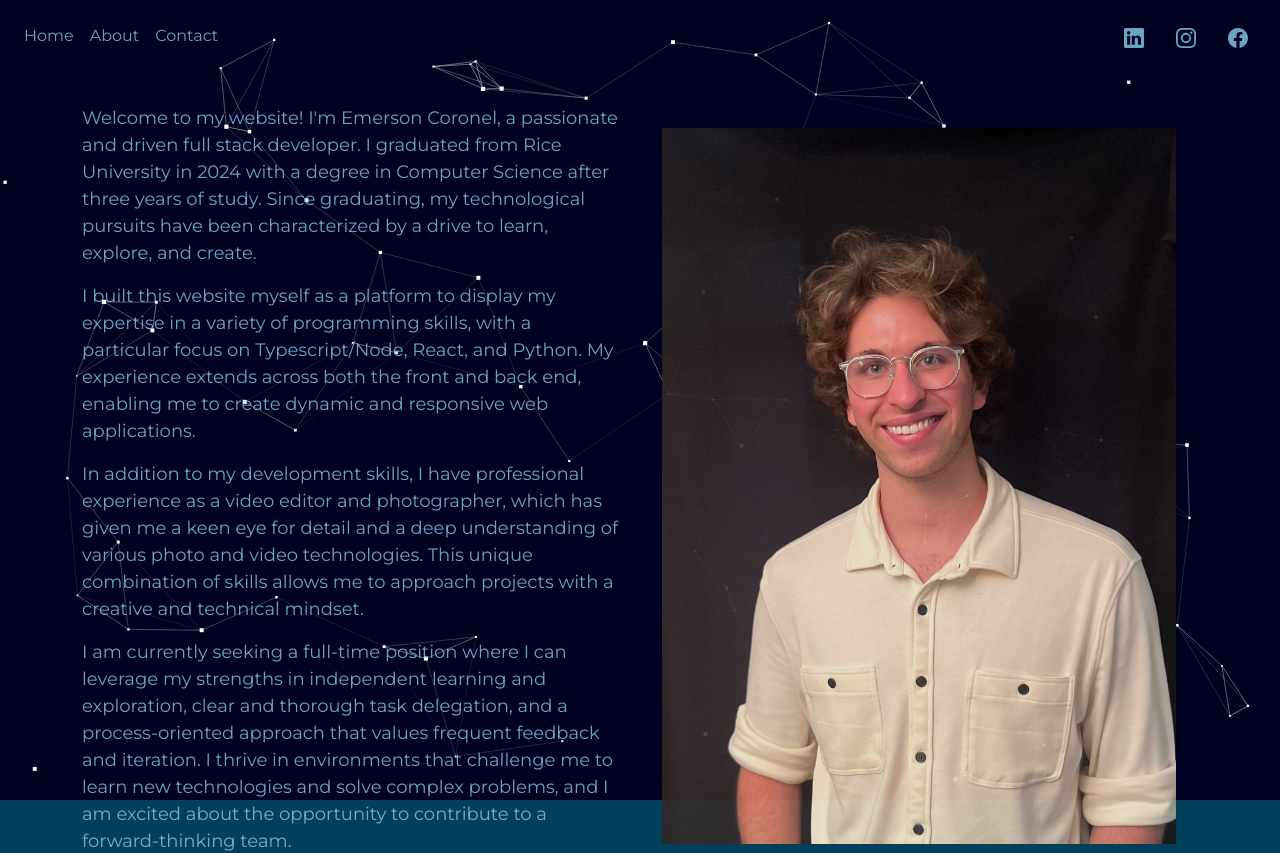
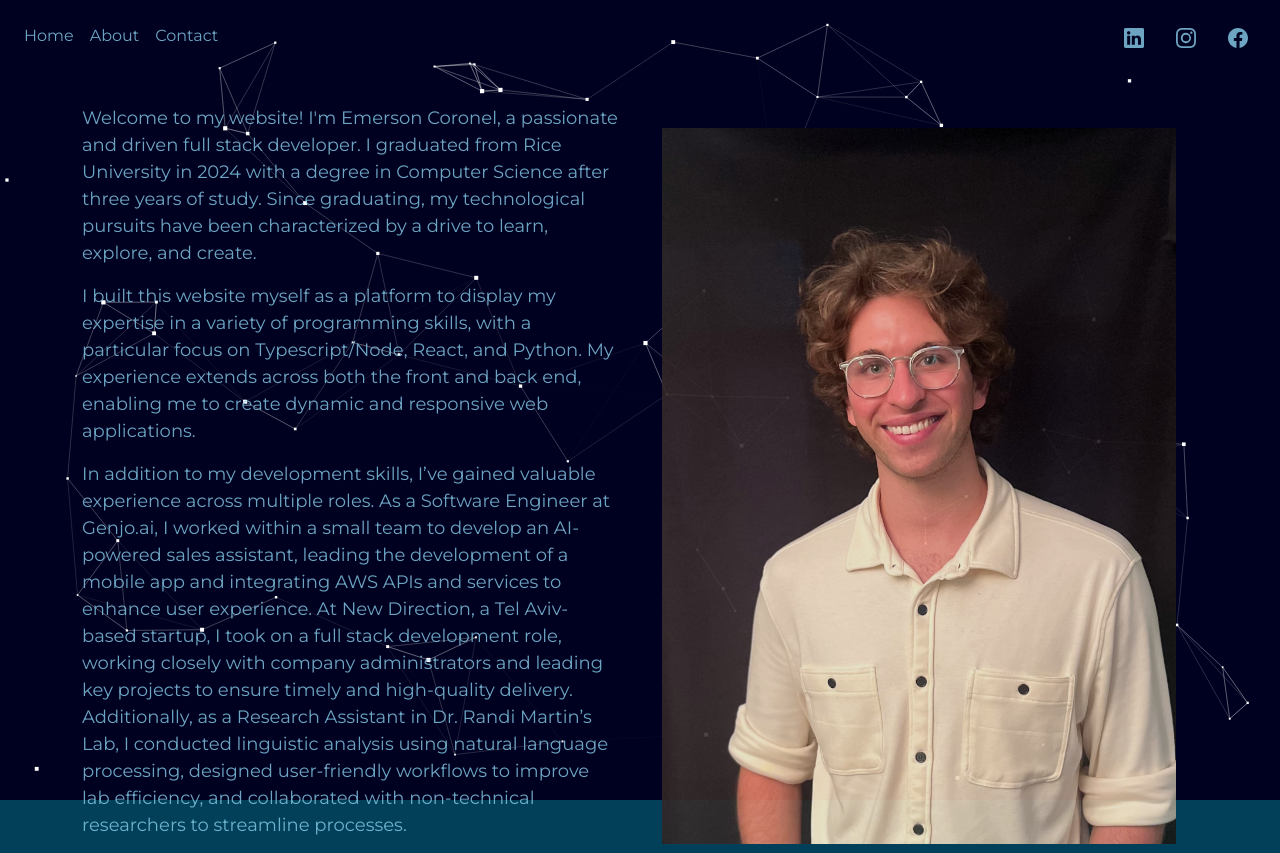
Before and after one commit to EmersonCoronel/developer-portfolio, a React (Create React App) app: page /about in a window 1280 px wide. Shown: the top 853 px of the page. Built offline with nearby package versions, Linux system fonts and the light colour scheme; a web font is replaced by a local one.

Commit message:
Updated about me + code formatting

```diff
--- a/src/pages/About.tsx
+++ b/src/pages/About.tsx
@@ -25,11 +25,18 @@ const About: React.FC = () => {
             responsive web applications.
           </p>
           <p className="about-text">
-            In addition to my development skills, I have professional experience
-            as a video editor and photographer, which has given me a keen eye
-            for detail and a deep understanding of various photo and video
-            technologies. This unique combination of skills allows me to
-            approach projects with a creative and technical mindset.
+            In addition to my development skills, I’ve gained valuable
+            experience across multiple roles. As a Software Engineer
+            at Genjo.ai, I worked within a small team to develop an AI-powered
+            sales assistant, leading the development of a mobile app and
+            integrating AWS APIs and services to enhance user experience. At New
+            Direction, a Tel Aviv-based startup, I took on a full stack
+            development role, working closely with company administrators and
+            leading key projects to ensure timely and high-quality delivery.
+            Additionally, as a Research Assistant in Dr. Randi Martin’s Lab, I
+            conducted linguistic analysis using natural language processing,
+            designed user-friendly workflows to improve lab efficiency, and
+            collaborated with non-technical researchers to streamline processes.
           </p>
           <p className="about-text">
             I am currently seeking a full-time position where I can leverage my
--- a/src/style.css
+++ b/src/style.css
@@ -296,7 +296,6 @@ body {
   }
 }
 
-
 /* EtzAI */
 
 /* Chat Interface */
```
Also changed, not shown: src/pages/EtzAI.tsx (+8 -3 lines), 1 other file (tests, documents, lock files or other folders).
